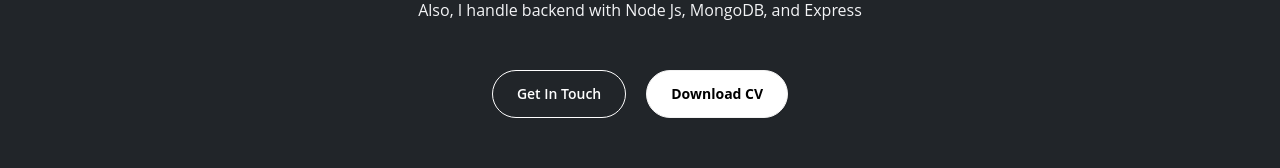
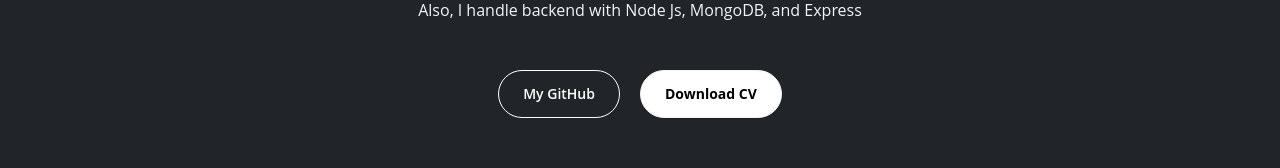
Before and after one commit to TahmidShawn/Tahmid_Portfolio, a React (Vite) app: page / in a window 1280 px wide. Shown: the part 428-596 px from the top of the page. Built offline with nearby package versions, Linux system fonts and the light colour scheme.

Commit message:
portfolio basic setup completed

```diff
--- a/package.json
+++ b/package.json
@@ -15,7 +15,9 @@
     "react": "^18.2.0",
     "react-awesome-slider": "^4.1.0",
     "react-dom": "^18.2.0",
+    "react-pdf": "^7.6.0",
     "react-router-dom": "^6.20.1",
+    "react-scroll": "^1.9.0",
     "sort-by": "^1.2.0"
   },
   "devDependencies": {
--- a/src/Components/Banner/Banner.jsx
+++ b/src/Components/Banner/Banner.jsx
@@ -1,6 +1,13 @@
 /* eslint-disable react/no-unescaped-entities */
+import { Link } from 'react-router-dom';
 import img from './../../assets/tahmid1.png'
 const Banner = () => {
+    const handleDownloadCV = () => {
+        // Replace the URL with the direct link to your PDF file on Google Drive
+        const pdfUrl = 'https://drive.google.com/file/d/1chroNHuKM1R7dV9kCMImugGSKksl7IKj/view?usp=sharing';
+        window.open(pdfUrl, '_blank');
+
+    };
     return (
         <header className="h-[560px] z-30 pt-32">
             <div className="flex flex-col md:flex-row gap-10 justify-center items-center pt-0 md:pt-10">
@@ -16,8 +23,10 @@
 
                 <p className='text-gray-100 mt-12 text-center'>I'm a front-end developer specializing in React. I create sleek designs and seamless functionality. <br /> Also, I handle backend with Node Js, MongoDB, and Express</p>
                 <div className='flex justify-center gap-5 mt-12'>
-                    <button className='text-white btn-outline btn rounded-3xl px-6'>Get In Touch</button>
-                    <button className='bg-white btn text-black rounded-3xl p-2 px-6 font-bold hover:bg-gray-800 hover:text-white hover:btn-neutral'>Download CV</button>
+                    <Link target='_blanks' to='https://github.com/TahmidShawn'>
+                        <button className='text-white btn-outline btn rounded-3xl px-6'>My GitHub</button>
+                    </Link>
+                    <button onClick={handleDownloadCV} className='bg-white btn text-black rounded-3xl p-2 px-6 font-bold hover:bg-gray-800 hover:text-white hover:btn-neutral'>Download CV</button>
                 </div>
             </section>
         </header>
--- a/src/Components/Contacts/Contacts.jsx
+++ b/src/Components/Contacts/Contacts.jsx
@@ -3,7 +3,7 @@
 
 const Contacts = () => {
     return (
-        <div>
+        <div id="contacts">
             <h2 className="text-center text-white text-3xl my-16">CONTACTS</h2>
             <div className="grid sm:grid-cols-2 items-center gap-16 my-6 mx-auto max-w-5xl p-10 text-white border-[1px] border-white font-[sans-serif]">
                 <div>
--- a/src/Routes/Routes.jsx
+++ b/src/Routes/Routes.jsx
@@ -11,7 +11,8 @@
             {
                 path: '/',
                 element: <Home></Home>
-            }
+            },
+
         ]
     },
 ]);
```
Also changed, not shown: 1 other file (tests, documents, lock files or other folders).
